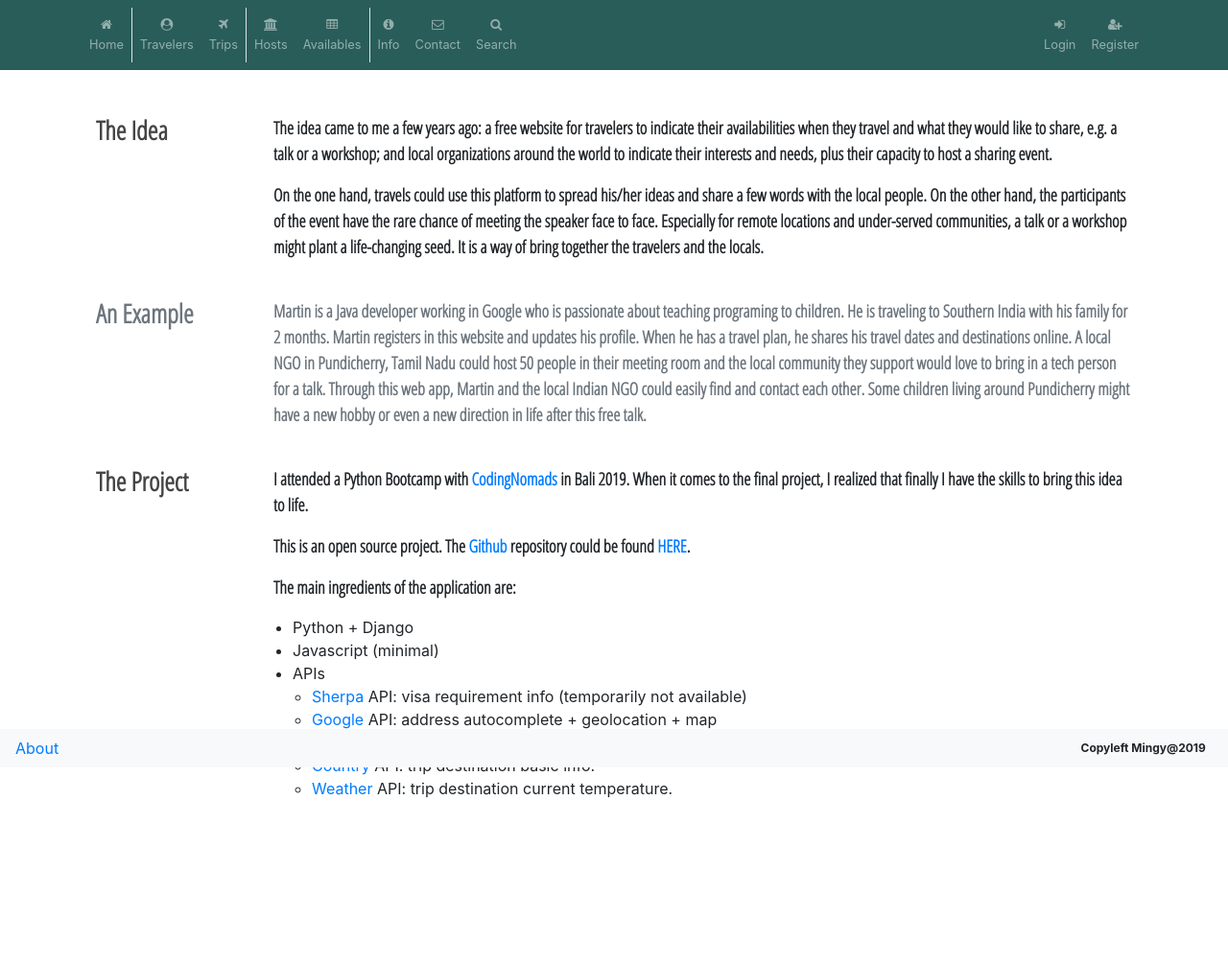
After one commit to mingyyy/travel_to_share, a Django app: page /about/ in a window 1280 px wide. The commit adds this page. Shown: the whole page at 96% size. Run offline with Django 3.2, Linux system fonts and the light colour scheme; some libraries are stand-ins or nearby versions.

Commit message:
Add about page

```diff
--- a/app_main/urls.py
+++ b/app_main/urls.py
@@ -18,7 +18,7 @@ from django.urls import path
 from .views import home, travelers, hosts, trip, CalendarViewTrip, CalendarViewAvailable, \
     available, available_new, trip_list, available_list, info, CalendarViewTripPrivate, \
     CalendarViewAvailablePrivate, CalendarViewAvailableHost, CalendarViewTripTraveler, \
-    trip_view, available_view, get_visa_info, contact
+    trip_view, available_view, get_visa_info, contact, about
 
 app_name = "app_main"
 
@@ -27,6 +27,7 @@ urlpatterns = [
     path('info/', info, name='info'),
     path('get_info/', get_visa_info, name='get_info'),
     path('contact/', contact, name='contact'),
+    path('about/', about, name='about'),
 
     path('travelers/', travelers, name='travelers'),
     path('hosts/', hosts, name='hosts'),
--- a/app_main/views.py
+++ b/app_main/views.py
@@ -16,6 +16,10 @@ from sendgrid import SendGridAPIClient
 from sendgrid.helpers.mail import Mail
 from decouple import config
 from django.utils.timezone import localdate
+
+
+def about(request):
+    return render(request, 'app_main/about.html')
 
 
 def contact(request):
--- /dev/null
+++ b/templates/app_main/about.html
@@ -0,0 +1,93 @@
+{% extends 'app_main/base.html' %}
+{% load static %}
+{% block content %}
+<link href='https://fonts.googleapis.com/css?family=Open Sans Condensed:300' rel='stylesheet'>
+<div class="container">
+    <div class="row">
+
+        <div class="col-md-2">
+            <h3 class="home_text">The Idea</h3>
+        </div>
+        <div class="col-md-10">
+            <p class="home_sm "> The idea came to me a few years ago: a free website for travelers to indicate their availabilities
+                when they travel and what they would like to share, e.g. a talk or a workshop;
+                and local organizations around the world to indicate their interests and needs,
+                plus their capacity to host a sharing event. </p>
+
+            <p class="home_sm">
+                On the one hand, travels could use this platform to spread his/her ideas and share a few words with the local people.
+                On the other hand, the participants of the event have the rare chance of meeting the speaker face to face.
+                Especially for remote locations and under-served communities, a talk or a workshop might plant a life-changing seed.
+                It is a way of bring together the travelers and the locals.
+            </p>
+
+        </div>
+    </div>
+    <br>
+    <div class="row">
+        <div class="col-md-2">
+            <h3 class="home_text text-muted">An Example</h3>
+        </div>
+        <div class="col-md-10">
+            <p class="home_sm text-muted"> Martin is a Java developer working in Google who is passionate about teaching programing to children.
+                He is traveling to Southern India with his family for 2 months.
+                Martin registers in this website and updates his profile.
+                When he has a travel plan, he shares his travel dates and destinations online.
+                A local NGO in Pundicherry, Tamil Nadu could host 50 people in their meeting room
+                and the local community they support would love to bring in a tech person for a talk.
+                Through this web app, Martin and the local Indian NGO could easily find and contact each other.
+                Some children living around Pundicherry might have a new hobby or even a new direction in life after this free talk.
+            </p>
+        </div>
+    </div>
+    <br>
+    <div class="row">
+        <div class="col-md-2">
+            <h3 class="home_text">The Project</h3>
+        </div>
+        <div class="col-md-10">
+            <p class="home_sm">I attended a Python Bootcamp with
+                <a href="https://codingnomads.co" target="_blank">CodingNomads</a>
+                in Bali 2019. When it comes to the final project, I realized that finally I have the skills to bring this
+            idea to life. </p>
+            <p class="home_sm">This is an open source project. The <a href="https://github.com" target="_blank">Github</a>
+                repository could be found <a href="https://github.com/mingyyy/travel_to_share" target="_blank">HERE</a>.
+
+            </p>
+            <p class="home_sm">The main ingredients of the application are:</p>
+            <ul>
+                <li>Python + Django</li>
+                <li>
+                    Javascript (minimal)
+                </li>
+                <li>APIs
+                    <ul>
+                        <li><a href="https://www.joinsherpa.com"  target="_blank">Sherpa</a>
+                            API: visa requirement info (temporarily not available)
+                        </li>
+                        <li><a href="https://cloud.google.com/maps-platform/" target="_blank">Google</a>
+                            API: address autocomplete + geolocation + map
+                        </li>
+                        <li><a href="https://sendgrid.com/docs/API_Reference/index.html" target="_blank">SendGrid</a>
+                            API: Contact Email
+                        </li>
+                        <li><a href="https://restcountries.eu" target="_blank">Country</a>
+                            API: trip destination basic info.
+                        </li>
+                        <li><a href="https://openweathermap.org/api" target="_blank">Weather</a>
+                            API: trip destination current temperature.
+                        </li>
+                    </ul>
+                </li>
+            </ul>
+        </div>
+    </div>
+
+</div>
+
+
+
+
+
+
+{% endblock %}
--- a/templates/app_main/base.html
+++ b/templates/app_main/base.html
@@ -145,7 +145,7 @@
     <br><br>
     <footer>
         <div class="navbar navbar-expand-sm bg-light navbar-dark fixed-bottom">
-
+            <span class="mr-auto"><a href="{% url 'app_main:about' %}">About</a></span>
             <span class="badge badge-pill badge-light ml-auto">Copyleft Mingy@2019</span>
         </div>
     </footer>
```
